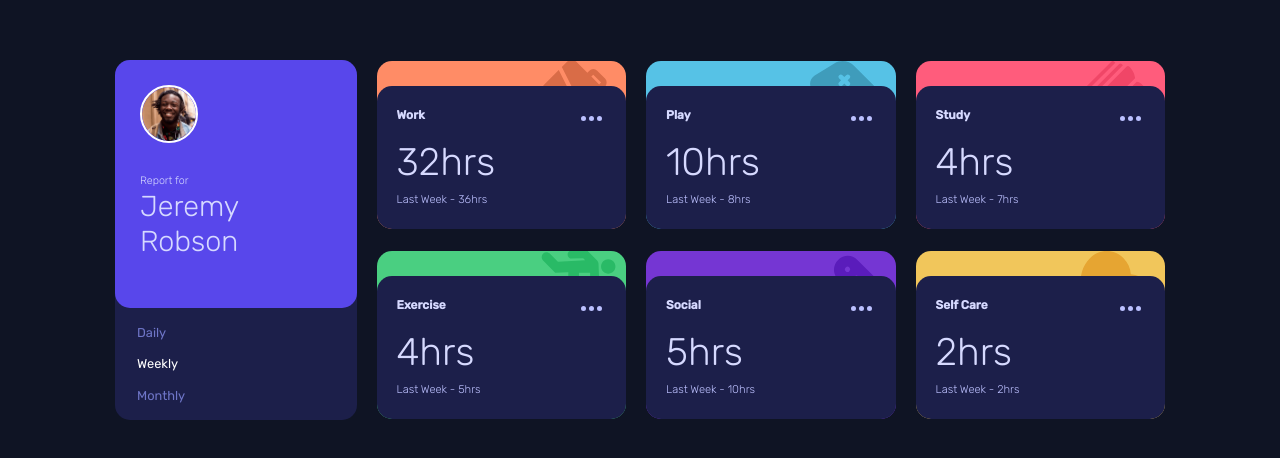
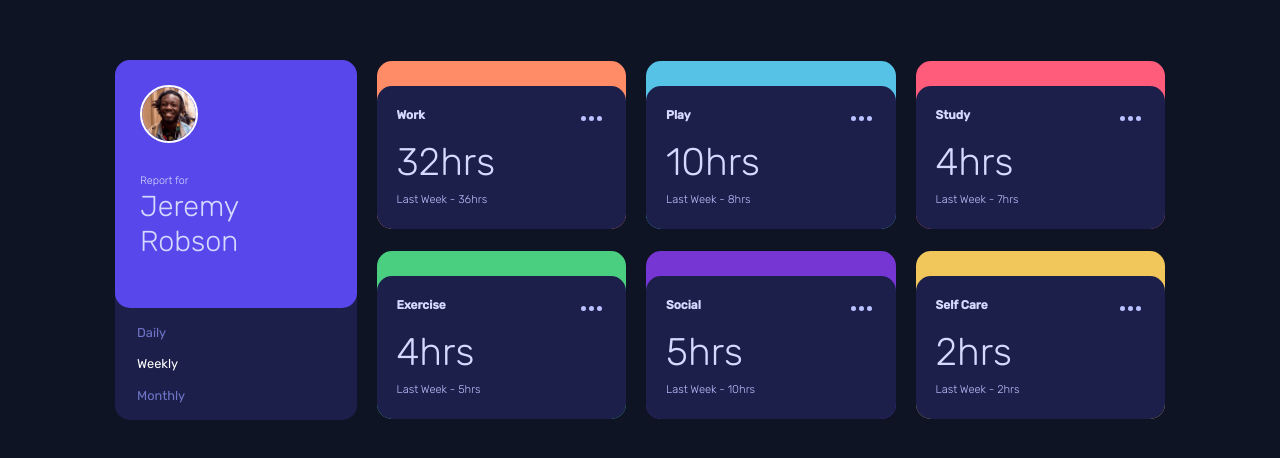
Before and after one commit to DagimTizazu/time-tracking-dashboard, a React (Vite) app: page / in a window 1280 px wide. Shown: the part 120-578 px from the top of the page. Built offline with nearby package versions, Linux system fonts and the light colour scheme.

Commit message:
update card.jsx

```diff
--- a/src/components/Card.jsx
+++ b/src/components/Card.jsx
@@ -3,7 +3,7 @@ import React from 'react'
 function Card({ type, current, backgroundcolor, backgroundimage, previous, frame  }) {
   return (
     <div className="card-container" style={{
-      backgroundImage: `url('${backgroundimage}')`,
+      backgroundImage: `url('file://${backgroundimage}')`,
       backgroundColor: backgroundcolor,
       backgroundRepeat: 'no-repeat',
       backgroundPosition: '94% -8%'
```
